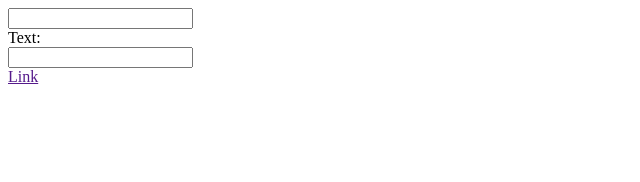
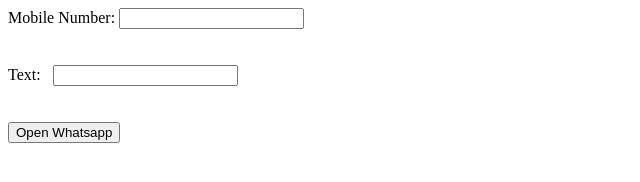
Before and after one commit to ajalex114/Date-Diff-Calc, a plain HTML site: page index.html in a window 1280 px wide. Shown: the whole page, without its empty margins (0-640 px from the left). Drawn offline with Linux system fonts and the light colour scheme.

Commit message:
updating layout mildly

```diff
--- a/index.html
+++ b/index.html
@@ -9,12 +9,19 @@
 
     </script>
     <body>
-        <input type="text" id="num" name="num" onchange="foo();">
+        Mobile Number: <input type="text" id="num" name="num" onchange="foo();">
         <br>
-        Text:
         <br>
+        <br>
+        Text: &nbsp;
+
         <input type="text" id="inp" name="num" onchange="foo();">
         <br>
-        <a id="anchor" href="">Link</a>
+        <br>
+        <br>
+
+        <a id="anchor" href="">
+            <button>Open Whatsapp</button>
+        </a>
     </body>
 </html>
```
